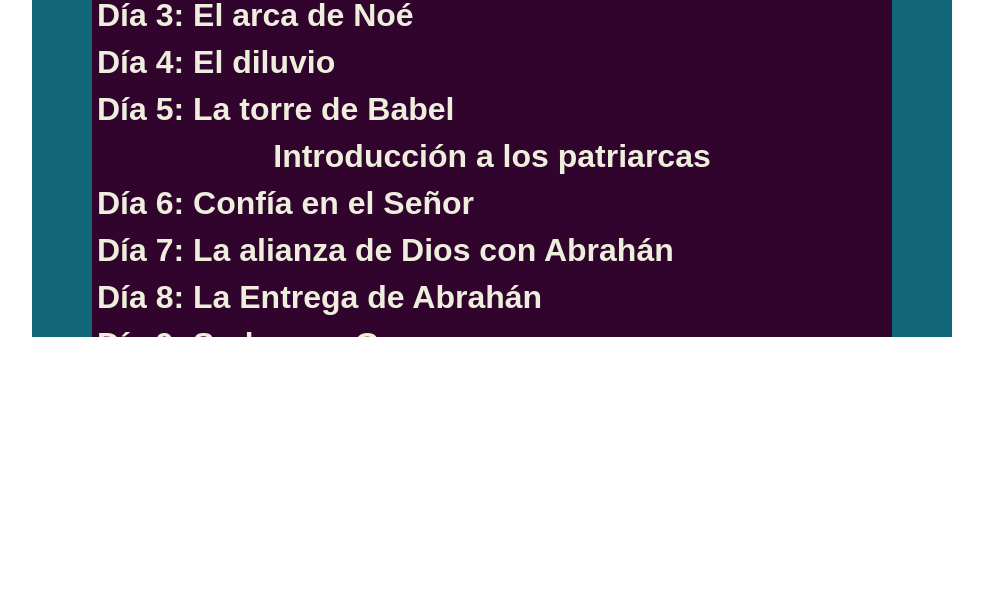
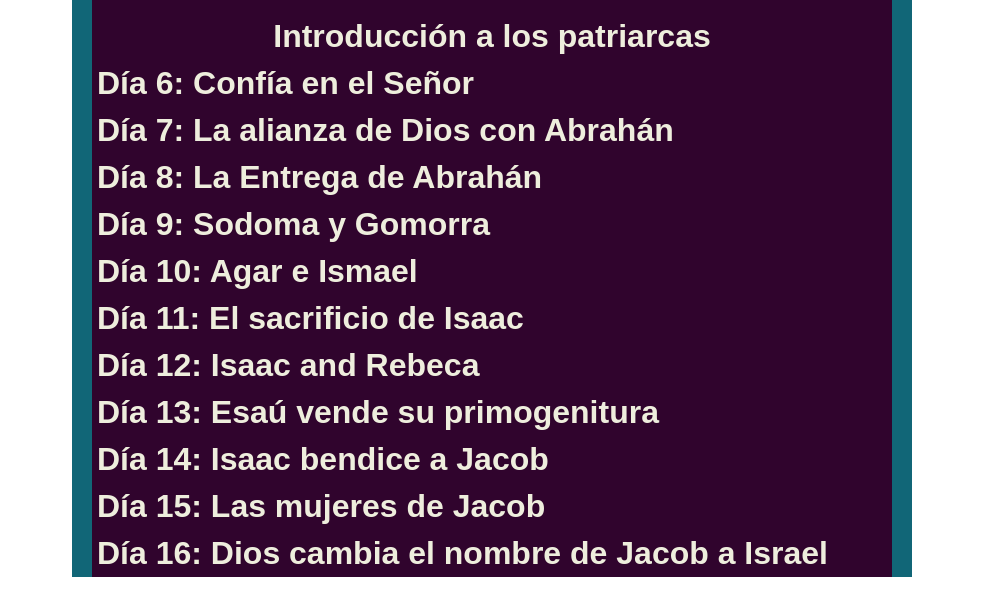
Before and after one commit to jedb777/labiblia, a plain HTML site: page index.html in a window 1280 px wide. Shown: the part 756-1349 px from the top of the page, without its empty margins (148-1131 px from the left). Before the commit the page ends 1109 px from the top, so only its background shows below. Drawn offline with Linux system fonts and the light colour scheme.

Commit message:
Update 2.css

```diff
--- a/extras/2.css
+++ b/extras/2.css
@@ -1,7 +1,7 @@
 #playlist, audio{
   background:#167;
   width:800px;
-  padding:60px;
+  padding:20px;
   list-style: none;
   font-family: Arial, Helvetica, sans-serif;
   bolder: 400;
@@ -11,7 +11,7 @@
 #playlist, audio thead tr { display: block; }
 
 #playlist, audio tbody {
-    height: 400px;
+    height: 800px;
     overflow-y: auto;
     overflow-x: scroll;
 
```
